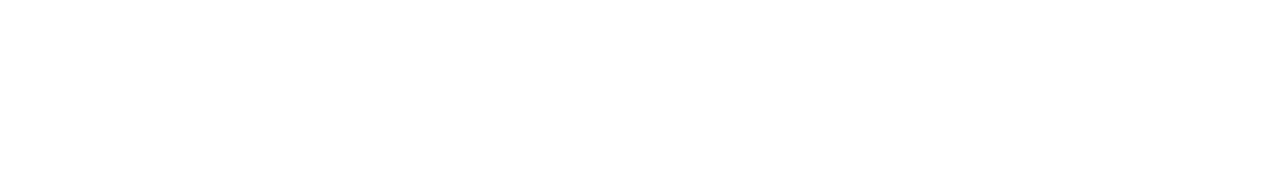
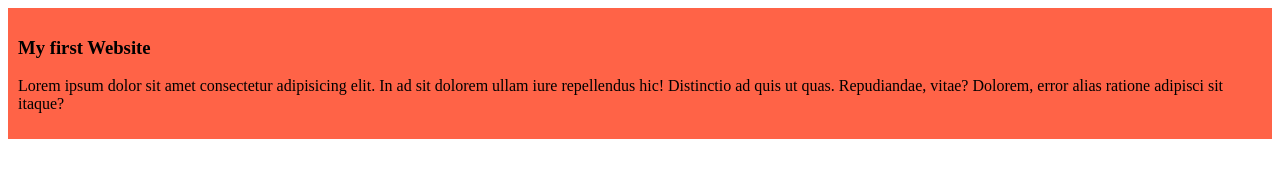
Before and after one commit to 200-hassan/my-simple-website, a plain HTML site: page index.html in a window 1280 px wide. Drawn offline with Linux system fonts and the light colour scheme.

Commit message:
added the first blog

```diff
--- /dev/null
+++ b/Styles/blog.css
@@ -0,0 +1,4 @@
+div{
+    background-color: tomato;
+    padding: 10px;
+}
--- a/index.html
+++ b/index.html
@@ -4,8 +4,12 @@
     <meta charset="UTF-8">
     <meta name="viewport" content="width=device-width, initial-scale=1.0">
     <title>My Simple Website</title>
+    <link rel="stylesheet" href="Styles/blog.css">
 </head>
 <body>
-
+    <div>
+        <h3>My first Website</h3>
+        <p>Lorem ipsum dolor sit amet consectetur adipisicing elit. In ad sit dolorem ullam iure repellendus hic! Distinctio ad quis ut quas. Repudiandae, vitae? Dolorem, error alias ratione adipisci sit itaque?</p>
+    </div>
 </body>
 </html>
```
